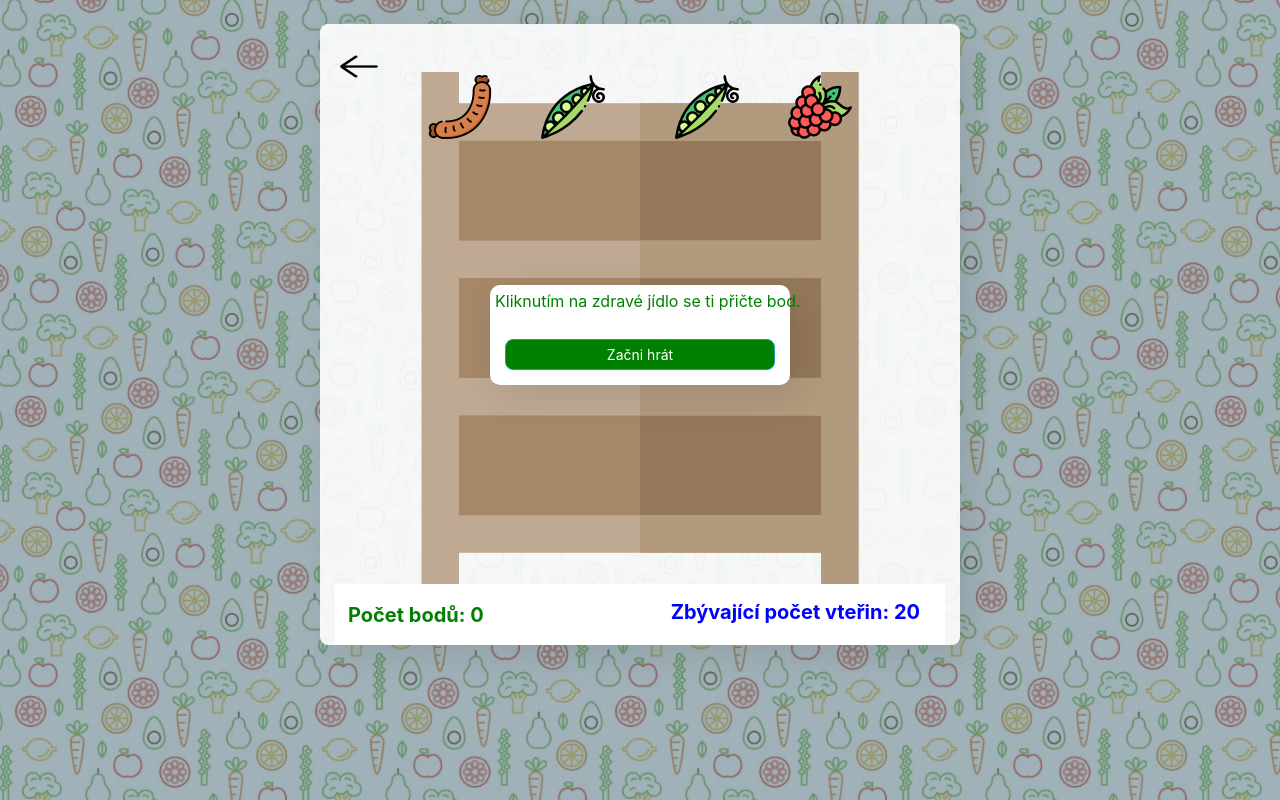
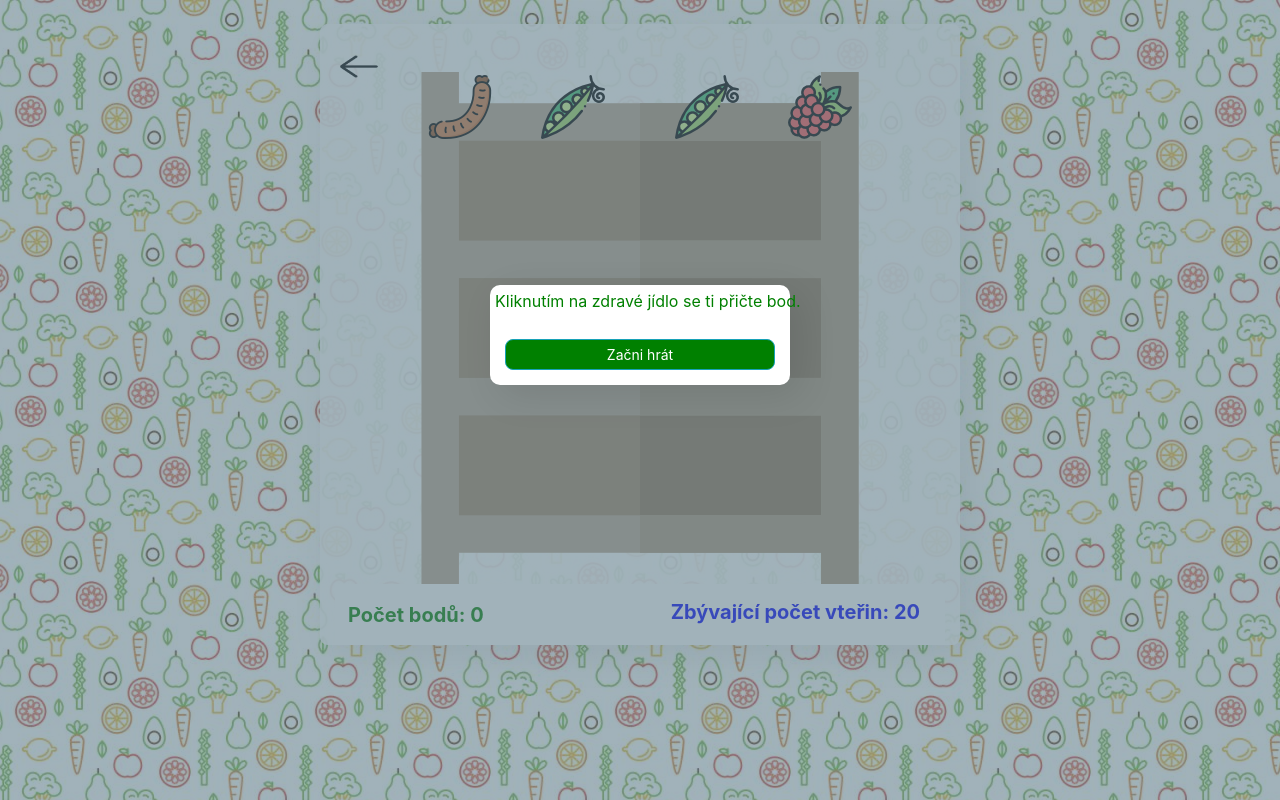
Before and after one commit to AnickaVargova/recepty-hrave-a-zdrave, a Vue app in the folder finalni-projekt/: page /hra1 in a window 1280 px wide. Built offline with nearby package versions, Linux system fonts and the light colour scheme.

Commit message:
Update Hra1.vue

```diff
--- a/finalni-projekt/src/views/Hra1.vue
+++ b/finalni-projekt/src/views/Hra1.vue
@@ -1,11 +1,11 @@
 <template>
-  <div class="cover">
+
   <div class="pozadi overflow-hidden col-lg-6 mx-auto mt-lg-4 mt-4 pt-5">
     <div class="instrukce" v-if="ukazInstrukce">
       <p>Kliknutím na zdravé jídlo se ti přičte bod.</p>
       <button class="btn btn-sm btn-info" @click="stiskOK">Začni hrát</button>
     </div>
-
+  <div class="cover" v-if="ukazInstrukce"></div>
     <router-link to="/">
       <button id="zpet-hra1" class="mt-4 mb-0 ml-lg-2">
         <img src="./../assets/ikony/arrow.png" id="zpet" />
@@ -84,7 +84,7 @@
       </div>
     </div>
   </div>
-  </div>
+
 </template>
 
 <script>
```
